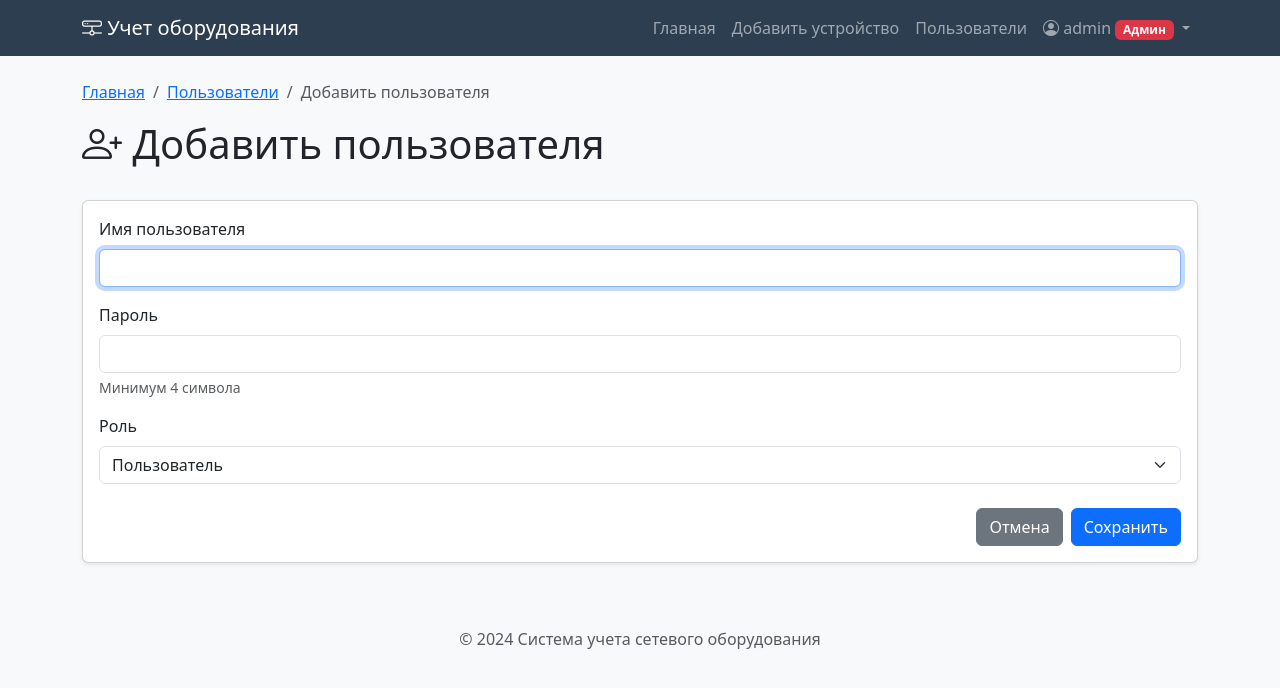
After one commit to LesserUnic/NetworkEquipment, a Flask app: page /user/add in a window 1280 px wide. The commit adds this page. Shown: the top 688 px of the page. Run offline with Flask 3, Linux system fonts and the light colour scheme; a user stored in the database is signed in; some libraries are stand-ins or nearby versions.

Commit message:
Title: Implement user authentication and role-based access control system
Key features implemented:
- Added User model with roles (admin, engineer, user) and password hashing in app.py
- Created login, logout, and user management routes with proper access decorators
- Implemented role-based permissions: admin (full access), engineer (edit/view), user (view only)
- Added new templates for user management: login.html, users.html, add_user.html, edit_user.html
- Updated base.html template with dynamic navigation based on user roles
- Modified all equipment routes to enforce appropriate access controls
- Added user session management and current user context to templates
- Created database migration to add user table and default admin account

The system now provides secure authentication with three distinct access levels that properly restrict functionality according to user roles, while maintaining the existing equipment management capabilities.

```diff
--- a/app.py
+++ b/app.py
@@ -1,10 +1,12 @@
-from flask import Flask, render_template, request, redirect, url_for, flash, send_from_directory
+from flask import Flask, render_template, request, redirect, url_for, flash, send_from_directory, session
 from flask_sqlalchemy import SQLAlchemy
 from flask_wtf import FlaskForm
 from flask_wtf.file import FileField, FileAllowed, FileRequired
-from wtforms import StringField, FloatField, IntegerField, SelectField, TextAreaField, SubmitField
-from wtforms.validators import DataRequired, Optional
+from wtforms import StringField, FloatField, IntegerField, SelectField, TextAreaField, SubmitField, PasswordField
+from wtforms.validators import DataRequired, Optional, EqualTo, Length
 from werkzeug.utils import secure_filename
+from werkzeug.security import generate_password_hash, check_password_hash
+from functools import wraps
 import os
 from datetime import datetime
 
@@ -19,6 +21,64 @@ app.config['MAX_CONTENT_LENGTH'] = 16 * 1024 * 1024  # 16MB max file size
 os.makedirs(app.config['UPLOAD_FOLDER'], exist_ok=True)
 
 db = SQLAlchemy(app)
+
+# Модель пользователя
+class User(db.Model):
+    id = db.Column(db.Integer, primary_key=True)
+    username = db.Column(db.String(80), unique=True, nullable=False)
+    password_hash = db.Column(db.String(255), nullable=False)
+    role = db.Column(db.String(20), nullable=False, default='user')  # admin, engineer, user
+    created_at = db.Column(db.DateTime, default=datetime.utcnow)
+
+    def set_password(self, password):
+        self.password_hash = generate_password_hash(password)
+
+    def check_password(self, password):
+        return check_password_hash(self.password_hash, password)
+
+    def __repr__(self):
+        return f'<User {self.username}>'
+
+# Декораторы для проверки прав доступа
+def login_required(f):
+    @wraps(f)
+    def decorated_function(*args, **kwargs):
+        if 'user_id' not in session:
+            flash('Пожалуйста, войдите в систему', 'warning')
+            return redirect(url_for('login'))
+        return f(*args, **kwargs)
+    return decorated_function
+
+def admin_required(f):
+    @wraps(f)
+    def decorated_function(*args, **kwargs):
+        if 'user_id' not in session:
+            flash('Пожалуйста, войдите в систему', 'warning')
+            return redirect(url_for('login'))
+        user = User.query.get(session['user_id'])
+        if not user or user.role != 'admin':
+            flash('Доступ запрещен. Требуются права администратора', 'danger')
+            return redirect(url_for('index'))
+        return f(*args, **kwargs)
+    return decorated_function
+
+def engineer_or_admin_required(f):
+    @wraps(f)
+    def decorated_function(*args, **kwargs):
+        if 'user_id' not in session:
+            flash('Пожалуйста, войдите в систему', 'warning')
+            return redirect(url_for('login'))
+        user = User.query.get(session['user_id'])
+        if not user or user.role not in ['admin', 'engineer']:
+            flash('Доступ запрещен. Требуются права инженера или администратора', 'danger')
+            return redirect(url_for('index'))
+        return f(*args, **kwargs)
+    return decorated_function
+
+def get_current_user():
+    if 'user_id' in session:
+        return User.query.get(session['user_id'])
+    return None
 
 # Модель оборудования
 class Equipment(db.Model):
@@ -138,9 +198,33 @@ class SearchForm(FlaskForm):
     ])
     submit = SubmitField('Поиск')
 
-# Создание БД
+# Формы авторизации и управления пользователями
+class LoginForm(FlaskForm):
+    username = StringField('Имя пользователя', validators=[DataRequired(), Length(min=3, max=80)])
+    password = PasswordField('Пароль', validators=[DataRequired()])
+    submit = SubmitField('Войти')
+
+class UserForm(FlaskForm):
+    username = StringField('Имя пользователя', validators=[DataRequired(), Length(min=3, max=80)])
+    password = PasswordField('Пароль', validators=[DataRequired(), Length(min=4)])
+    role = SelectField('Роль', choices=[
+        ('user', 'Пользователь'),
+        ('engineer', 'Инженер'),
+        ('admin', 'Администратор')
+    ], validators=[DataRequired()])
+    submit = SubmitField('Сохранить')
+
+# Создание БД и администратора по умолчанию
 with app.app_context():
     db.create_all()
+    # Создаем администратора по умолчанию, если он не существует
+    admin = User.query.filter_by(username='admin').first()
+    if not admin:
+        admin = User(username='admin', role='admin')
+        admin.set_password('admin')
+        db.session.add(admin)
+        db.session.commit()
+        print("Администратор по умолчанию создан (логин: admin, пароль: admin)")
 
 # Маршруты
 @app.route('/')
@@ -182,14 +266,17 @@ def index():
     total_units = db.session.query(db.func.sum(Equipment.quantity)).scalar() or 0
     available_count = Equipment.query.filter_by(status='available').count()
 
+    current_user = get_current_user()
     return render_template('index.html',
                          equipment_list=equipment_list,
                          form=form,
                          total_count=total_count,
                          total_units=total_units,
-                         available_count=available_count)
+                         available_count=available_count,
+                         current_user=current_user)
 
 @app.route('/add', methods=['GET', 'POST'])
+@engineer_or_admin_required
 def add_equipment():
     form = EquipmentForm()
     if form.validate_on_submit():
@@ -221,15 +308,18 @@ def add_equipment():
             db.session.rollback()
             flash(f'Ошибка при добавлении: {str(e)}', 'danger')
 
-    return render_template('add_equipment.html', form=form)
+    current_user = get_current_user()
+    return render_template('add_equipment.html', form=form, current_user=current_user)
 
 @app.route('/equipment/<int:id>')
 def view_equipment(id):
     equipment = Equipment.query.get_or_404(id)
     upload_form = DocumentUploadForm()
-    return render_template('view_equipment.html', equipment=equipment, upload_form=upload_form)
+    current_user = get_current_user()
+    return render_template('view_equipment.html', equipment=equipment, upload_form=upload_form, current_user=current_user)
 
 @app.route('/equipment/<int:id>/edit', methods=['GET', 'POST'])
+@engineer_or_admin_required
 def edit_equipment(id):
     equipment = Equipment.query.get_or_404(id)
     form = EquipmentForm(obj=equipment)
@@ -260,9 +350,11 @@ def edit_equipment(id):
             db.session.rollback()
             flash(f'Ошибка при обновлении: {str(e)}', 'danger')
 
-    return render_template('edit_equipment.html', form=form, equipment=equipment)
+    current_user = get_current_user()
+    return render_template('edit_equipment.html', form=form, equipment=equipment, current_user=current_user)
 
 @app.route('/equipment/<int:id>/delete', methods=['POST'])
+@admin_required
 def delete_equipment(id):
     equipment = Equipment.query.get_or_404(id)
     try:
@@ -276,6 +368,7 @@ def delete_equipment(id):
     return redirect(url_for('index'))
 
 @app.route('/equipment/<int:id>/upload', methods=['POST'])
+@engineer_or_admin_required
 def upload_document(id):
     equipment = Equipment.query.get_or_404(id)
     form = DocumentUploadForm()
@@ -312,6 +405,7 @@ def upload_document(id):
     return redirect(url_for('view_equipment', id=id))
 
 @app.route('/equipment/<int:id>/document/<int:doc_id>')
+@login_required
 def download_document(id, doc_id):
     document = Document.query.get_or_404(doc_id)
     if document.equipment_id != id:
@@ -322,6 +416,7 @@ def download_document(id, doc_id):
                              as_attachment=True, download_name=document.original_filename)
 
 @app.route('/equipment/<int:id>/document/<int:doc_id>/delete', methods=['POST'])
+@admin_required
 def delete_document(id, doc_id):
     document = Document.query.get_or_404(doc_id)
     if document.equipment_id != id:
@@ -344,5 +439,109 @@ def delete_document(id, doc_id):
 
     return redirect(url_for('view_equipment', id=id))
 
+# Маршруты авторизации и управления пользователями
+@app.route('/login', methods=['GET', 'POST'])
+def login():
+    if 'user_id' in session:
+        return redirect(url_for('index'))
+
+    form = LoginForm()
+    if form.validate_on_submit():
+        user = User.query.filter_by(username=form.username.data).first()
+        if user and user.check_password(form.password.data):
+            session['user_id'] = user.id
+            session['username'] = user.username
+            session['user_role'] = user.role
+            flash(f'Добро пожаловать, {user.username}!', 'success')
+            return redirect(url_for('index'))
+        else:
+            flash('Неверное имя пользователя или пароль', 'danger')
+
+    return render_template('login.html', form=form)
+
+@app.route('/logout')
+def logout():
+    session.clear()
+    flash('Вы вышли из системы', 'info')
+    return redirect(url_for('index'))
+
+@app.route('/users')
+@admin_required
+def users_list():
+    users = User.query.all()
+    current_user = get_current_user()
+    return render_template('users.html', users=users, current_user=current_user)
+
+@app.route('/user/add', methods=['GET', 'POST'])
+@admin_required
+def add_user():
+    form = UserForm()
+    if form.validate_on_submit():
+        # Проверяем, существует ли пользователь с таким именем
+        existing_user = User.query.filter_by(username=form.username.data).first()
+        if existing_user:
+            flash('Пользователь с таким именем уже существует', 'danger')
+        else:
+            user = User(
+                username=form.username.data,
+                role=form.role.data
+            )
+            user.set_password(form.password.data)
+            try:
+                db.session.add(user)
+                db.session.commit()
+                flash(f'Пользователь {user.username} успешно создан!', 'success')
+                return redirect(url_for('users_list'))
+            except Exception as e:
+                db.session.rollback()
+                flash(f'Ошибка при создании пользователя: {str(e)}', 'danger')
+
+    current_user = get_current_user()
+    return render_template('add_user.html', form=form, current_user=current_user)
+
+@app.route('/user/<int:id>/edit', methods=['GET', 'POST'])
+@admin_required
+def edit_user(id):
+    user = User.query.get_or_404(id)
+    form = UserForm(obj=user)
+    # Убираем валидацию пароля при редактировании (пароль опционален)
+    form.password.validators = [Length(min=4)] if form.password.data else []
+
+    if form.validate_on_submit():
+        user.username = form.username.data
+        user.role = form.role.data
+        if form.password.data:
+            user.set_password(form.password.data)
+
+        try:
+            db.session.commit()
+            flash(f'Пользователь {user.username} успешно обновлен!', 'success')
+            return redirect(url_for('users_list'))
+        except Exception as e:
+            db.session.rollback()
+            flash(f'Ошибка при обновлении пользователя: {str(e)}', 'danger')
+
+    current_user = get_current_user()
+    return render_template('edit_user.html', form=form, user=user, current_user=current_user)
+
+@app.route('/user/<int:id>/delete', methods=['POST'])
+@admin_required
+def delete_user(id):
+    user = User.query.get_or_404(id)
+    # Нельзя удалить самого себя
+    if 'user_id' in session and session['user_id'] == id:
+        flash('Нельзя удалить свою собственную учетную запись', 'danger')
+        return redirect(url_for('users_list'))
+
+    try:
+        db.session.delete(user)
+        db.session.commit()
+        flash(f'Пользователь {user.username} успешно удален!', 'success')
+    except Exception as e:
+        db.session.rollback()
+        flash(f'Ошибка при удалении пользователя: {str(e)}', 'danger')
+
+    return redirect(url_for('users_list'))
+
 if __name__ == '__main__':
     app.run(debug=False, host='0.0.0.0', port=5000)
--- /dev/null
+++ b/templates/add_user.html
@@ -0,0 +1,54 @@
+{% extends "base.html" %}
+
+{% block content %}
+<div class="row mb-4">
+    <div class="col-12">
+        <nav aria-label="breadcrumb">
+            <ol class="breadcrumb">
+                <li class="breadcrumb-item"><a href="{{ url_for('index') }}">Главная</a></li>
+                <li class="breadcrumb-item"><a href="{{ url_for('users_list') }}">Пользователи</a></li>
+                <li class="breadcrumb-item active">Добавить пользователя</li>
+            </ol>
+        </nav>
+        <h1><i class="bi bi-person-plus"></i> Добавить пользователя</h1>
+    </div>
+</div>
+
+<div class="card">
+    <div class="card-body">
+        <form method="POST">
+            {{ form.hidden_tag() }}
+
+            <div class="mb-3">
+                {{ form.username.label(class="form-label") }}
+                {{ form.username(class="form-control", autofocus=True) }}
+                {% for error in form.username.errors %}
+                    <div class="text-danger small">{{ error }}</div>
+                {% endfor %}
+            </div>
+
+            <div class="mb-3">
+                {{ form.password.label(class="form-label") }}
+                {{ form.password(class="form-control") }}
+                <div class="form-text">Минимум 4 символа</div>
+                {% for error in form.password.errors %}
+                    <div class="text-danger small">{{ error }}</div>
+                {% endfor %}
+            </div>
+
+            <div class="mb-3">
+                {{ form.role.label(class="form-label") }}
+                {{ form.role(class="form-select") }}
+                {% for error in form.role.errors %}
+                    <div class="text-danger small">{{ error }}</div>
+                {% endfor %}
+            </div>
+
+            <div class="d-grid gap-2 d-md-flex justify-content-md-end mt-4">
+                <a href="{{ url_for('users_list') }}" class="btn btn-secondary">Отмена</a>
+                {{ form.submit(class="btn btn-primary") }}
+            </div>
+        </form>
+    </div>
+</div>
+{% endblock %}
--- a/templates/base.html
+++ b/templates/base.html
@@ -47,9 +47,37 @@
                     <li class="nav-item">
                         <a class="nav-link" href="{{ url_for('index') }}">Главная</a>
                     </li>
+                    {% if current_user and current_user.role in ['admin', 'engineer'] %}
                     <li class="nav-item">
                         <a class="nav-link" href="{{ url_for('add_equipment') }}">Добавить устройство</a>
                     </li>
+                    {% endif %}
+                    {% if current_user and current_user.role == 'admin' %}
+                    <li class="nav-item">
+                        <a class="nav-link" href="{{ url_for('users_list') }}">Пользователи</a>
+                    </li>
+                    {% endif %}
+                    {% if current_user %}
+                    <li class="nav-item dropdown">
+                        <a class="nav-link dropdown-toggle" href="#" id="userDropdown" role="button" data-bs-toggle="dropdown">
+                            <i class="bi bi-person-circle"></i> {{ current_user.username }}
+                            {% if current_user.role == 'admin' %}
+                                <span class="badge bg-danger">Админ</span>
+                            {% elif current_user.role == 'engineer' %}
+                                <span class="badge bg-primary">Инженер</span>
+                            {% else %}
+                                <span class="badge bg-secondary">Пользователь</span>
+                            {% endif %}
+                        </a>
+                        <ul class="dropdown-menu dropdown-menu-end">
+                            <li><a class="dropdown-item" href="{{ url_for('logout') }}"><i class="bi bi-box-arrow-right"></i> Выйти</a></li>
+                        </ul>
+                    </li>
+                    {% else %}
+                    <li class="nav-item">
+                        <a class="nav-link" href="{{ url_for('login') }}">Войти</a>
+                    </li>
+                    {% endif %}
                 </ul>
             </div>
         </div>
```
Also changed, not shown: templates/edit_user.html (added, +54 -0 lines), templates/index.html (+27 -0 lines), templates/login.html (added, +48 -0 lines), templates/users.html (added, +78 -0 lines), templates/view_equipment.html (+10 -0 lines), instance/equipment.db, 1 other file.
